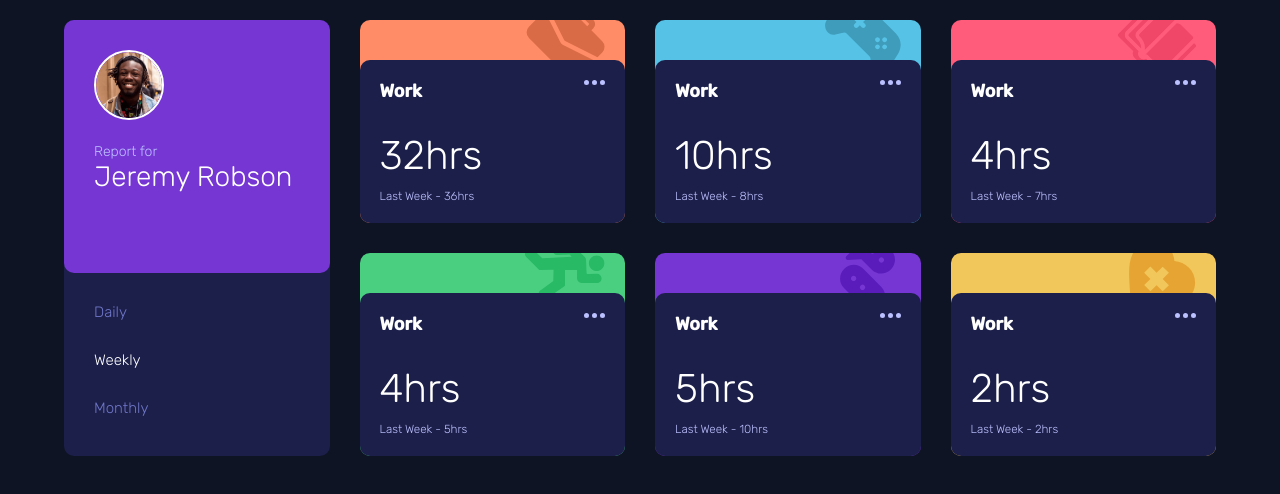
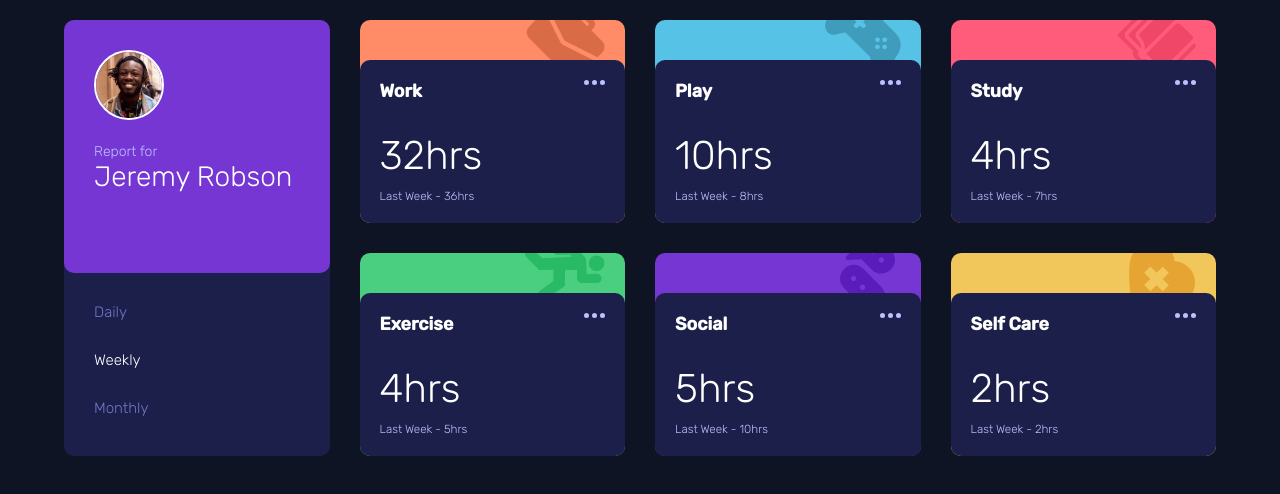
Before and after one commit to Jane72-boop/junior-challenge-14, a plain HTML site: page index.html in a window 1280 px wide. Drawn offline with Linux system fonts and the light colour scheme.

Commit message:
Add files via upload

```diff
--- a/index.html
+++ b/index.html
@@ -62,7 +62,7 @@
 
         <div class="track-name-time">
           <div class="name">
-            <h2>Work</h2>
+            <h2>Play</h2>
             <img src="images/icon-ellipsis.svg" alt="ellipsis">
           </div>
 
@@ -82,7 +82,7 @@
 
         <div class="track-name-time">
           <div class="name">
-            <h2>Work</h2>
+            <h2>Study</h2>
             <img src="images/icon-ellipsis.svg" alt="ellipsis">
           </div>
 
@@ -102,7 +102,7 @@
 
         <div class="track-name-time">
           <div class="name">
-            <h2>Work</h2>
+            <h2>Exercise</h2>
             <img src="images/icon-ellipsis.svg" alt="ellipsis">
           </div>
 
@@ -122,7 +122,7 @@
 
         <div class="track-name-time">
           <div class="name">
-            <h2>Work</h2>
+            <h2>Social</h2>
             <img src="images/icon-ellipsis.svg" alt="ellipsis">
           </div>
 
@@ -142,7 +142,7 @@
 
         <div class="track-name-time">
           <div class="name">
-            <h2>Work</h2>
+            <h2>Self Care</h2>
             <img src="images/icon-ellipsis.svg" alt="ellipsis">
           </div>
 
@@ -156,7 +156,6 @@
 
   </main>
 
-  <script type="text/javascript" src="data.json"></script>
   <script src="js/script.js"></script>
 </body>
 </html>
```
